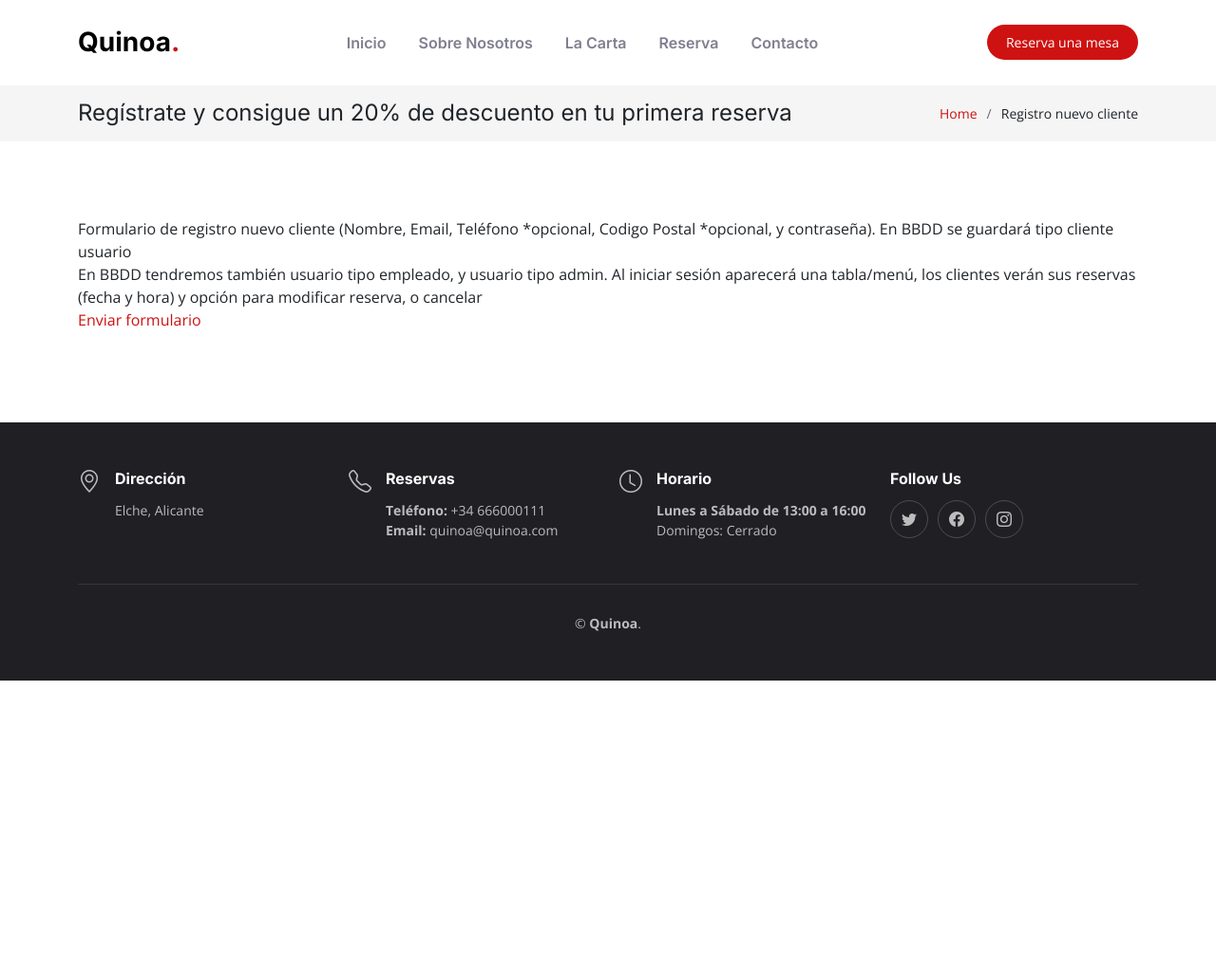
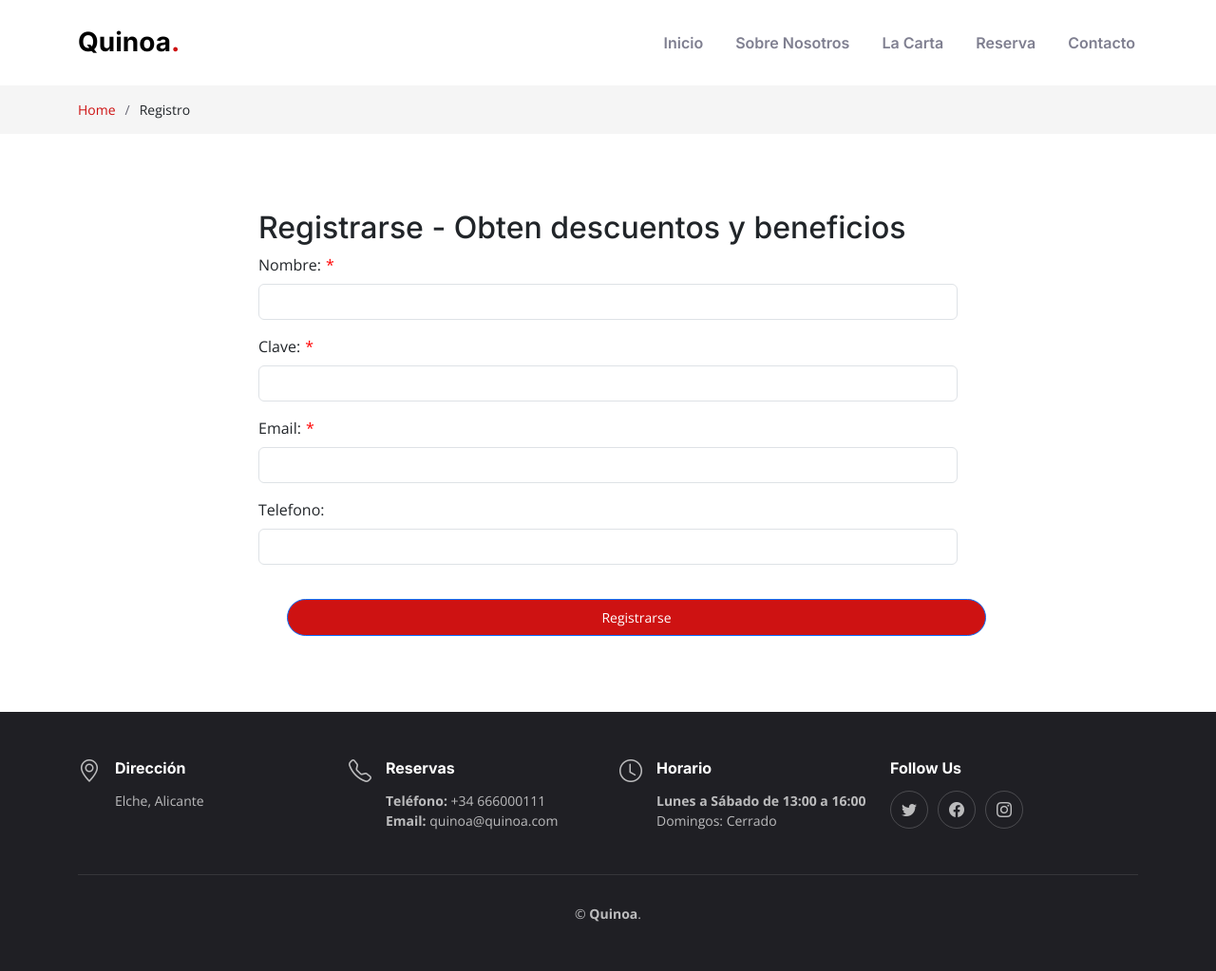
Before and after one commit to andreJesusTorres/quinoa, a PHP site: page /registrocliente.html in a window 1280 px wide. Shown: the whole page at 95% size. Before the commit the page ends 717 px from the top, so only its background shows below. Run offline with PHP 8.4, Linux system fonts and the light colour scheme.

Commit message:
Formularios I/R + css

```diff
--- a/assets/css/main.css
+++ b/assets/css/main.css
@@ -1562,6 +1562,42 @@ section {
   }
 }
 
+.header .btn-book-a-table,
+.header .btn-book-a-table:focus,
+.form-signin .btn-book-a-table {
+  font-size: 14px;
+  color: #fff;
+  background: var(--color-primary);
+  padding: 8px 20px;
+  margin-left: 30px;
+  border-radius: 50px;
+  transition: 0.3s;
+}
+
+.header .btn-book-a-table:hover,
+.header .btn-book-a-table:focus:hover,
+.form-signin .btn-book-a-table:hover {
+  color: #fff;
+  background: rgba(206, 18, 18, 0.8);
+}
+
+.form-signin .btn-book-a-table {
+  width: 100%;
+  text-align: center;
+  margin-top: 20px;
+}
+
+.form-signin label {
+  position: relative;
+}
+
+.form-signin label span {
+  color: red;
+  margin-left: 5px;
+}
+
+
+
 /*--------------------------------------------------------------
 # Footer
 --------------------------------------------------------------*/
--- a/registrocliente.html
+++ b/registrocliente.html
@@ -5,61 +5,45 @@
   <meta charset="utf-8">
   <meta content="width=device-width, initial-scale=1.0" name="viewport">
 
-  <title>Regístrate</title>
+  <title>Inicia Sesión</title>
   <meta content="" name="description">
   <meta content="" name="keywords">
 
-  <!-- Favicons -->
   <link href="assets/img/favicon.png" rel="icon">
   <link href="assets/img/apple-touch-icon.png" rel="apple-touch-icon">
 
-  <!-- Google Fonts -->
   <link rel="preconnect" href="https://fonts.googleapis.com">
   <link rel="preconnect" href="https://fonts.gstatic.com" crossorigin>
   <link href="https://fonts.googleapis.com/css2?family=Open+Sans:ital,wght@0,300;0,400;0,500;0,600;0,700;1,300;1,400;1,600;1,700&family=Amatic+SC:ital,wght@0,300;0,400;0,500;0,600;0,700;1,300;1,400;1,500;1,600;1,700&family=Inter:ital,wght@0,300;0,400;0,500;0,600;0,700;1,300;1,400;1,500;1,600;1,700&display=swap" rel="stylesheet">
 
-  <!-- Vendor CSS Files -->
   <link href="assets/vendor/bootstrap/css/bootstrap.min.css" rel="stylesheet">
   <link href="assets/vendor/bootstrap-icons/bootstrap-icons.css" rel="stylesheet">
   <link href="assets/vendor/aos/aos.css" rel="stylesheet">
   <link href="assets/vendor/glightbox/css/glightbox.min.css" rel="stylesheet">
   <link href="assets/vendor/swiper/swiper-bundle.min.css" rel="stylesheet">
 
-  <!-- Template Main CSS File -->
   <link href="assets/css/main.css" rel="stylesheet">
 
-  <!-- =======================================================
-  * Template Name: Yummy
-  * Template URL: https://bootstrapmade.com/yummy-bootstrap-restaurant-website-template/
-  * Updated: Mar 17 2024 with Bootstrap v5.3.3
-  * Author: BootstrapMade.com
-  * License: https://bootstrapmade.com/license/
-  ======================================================== -->
 </head>
 
 <body>
 
-  <!-- ======= Header ======= -->
   <header id="header" class="header fixed-top d-flex align-items-center">
     <div class="container d-flex align-items-center justify-content-between">
 
       <a href="index.html" class="logo d-flex align-items-center me-auto me-lg-0">
-        <!-- Uncomment the line below if you also wish to use an image logo -->
-        <!-- <img src="assets/img/logo.png" alt=""> -->
         <h1>Quinoa<span>.</span></h1>
       </a>
 
       <nav id="navbar" class="navbar">
         <ul>
-          <li><a href="#hero">Inicio</a></li>
+          <li><a href="index.html">Inicio</a></li>
           <li><a href="#about">Sobre Nosotros</a></li>
           <li><a href="#menu">La Carta</a></li>
           <li><a href="reserva.html">Reserva</a></li>
           <li><a href="#contact">Contacto</a></li>
 
       </nav><!-- .navbar -->
-
-      <a class="btn-book-a-table" href="index.html#book-a-table">Reserva una mesa</a>
       <i class="mobile-nav-toggle mobile-nav-show bi bi-list"></i>
       <i class="mobile-nav-toggle mobile-nav-hide d-none bi bi-x"></i>
 
@@ -73,31 +57,43 @@
       <div class="container">
 
         <div class="d-flex justify-content-between align-items-center">
-          <h2>Regístrate y consigue un 20% de descuento en tu primera reserva</h2>
           <ol>
             <li><a href="index.html">Home</a></li>
-            <li>Registro nuevo cliente</li>
+            <li>Registro</li>
           </ol>
         </div>
 
       </div>
     </div><!-- End Breadcrumbs -->
-
-    <section class="sample-page">
+    <section class="sample-page php-email-form">
       <div class="container" data-aos="fade-up">
-
-        <p>
-          Formulario de registro nuevo cliente (Nombre, Email, Teléfono *opcional, Codigo Postal *opcional, y contraseña). En BBDD se guardará tipo cliente usuario
-          <br>
-          En BBDD tendremos también usuario tipo empleado, y usuario tipo admin.
-          Al iniciar sesión aparecerá una tabla/menú, los clientes verán sus reservas (fecha y hora) y opción para modificar reserva, o cancelar
-          <br>
-          <a href="#">Enviar formulario</a>
-
-        </p>
-
+        <div class="row justify-content-center">
+          <div class="col-lg-8">
+            <div class="section-title">
+              <h2>Registrarse - Obten descuentos y beneficios</h2>
+            </div>
+            <form action="login.php" method="post" class="form-signin">
+              <div class="mb-3">
+                <label for="username" class="form-label">Nombre:<span>*</span></label>
+                <input type="text" class="form-control" id="username" name="name" required>
+              </div>
+              <div class="mb-3 php-email-form">
+                <label for="password" class="form-label">Clave:<span>*</span></label>
+                <input type="password" class="form-control" id="password" name="pass" required>
+              </div>
+              <div class="mb-3">
+                <label for="email" class="form-label">Email:<span>*</span></label>
+                <input type="email" class="form-control" id="email" name="mail" required>
+              </div>
+              <div class="mb-3">
+                <label for="phone" class="form-label">Telefono:</label>
+                <input type="tel" class="form-control" id="phone" name="phone" required>
+              </div>
+              <button type="submit" class="btn-book-a-table btn btn-primary btn-center">Registrarse</button>
+            </form>
+          </div>
+        </div>
       </div>
-    </section>
 
   </main><!-- End #main -->
 
```
Also changed, not shown: iniciosesion.html (+22 -28 lines).
